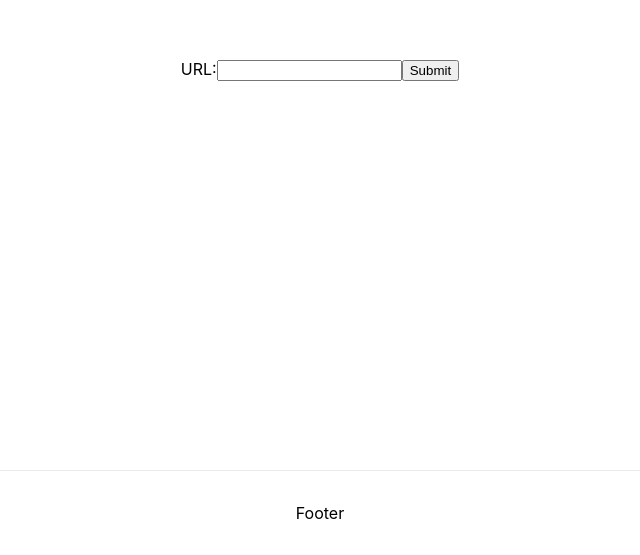
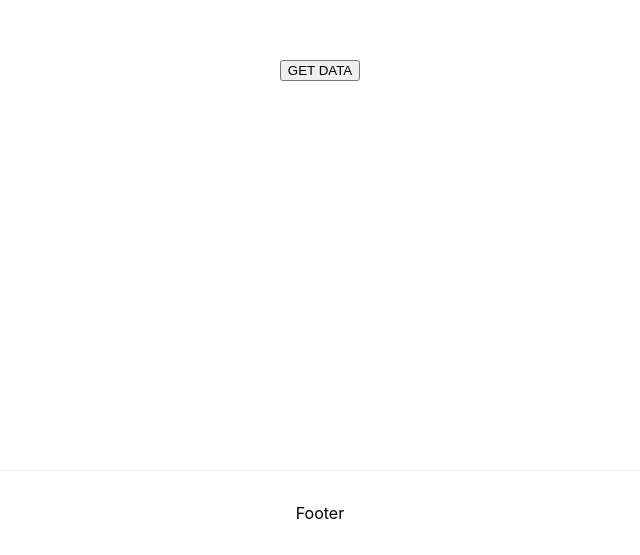
Before and after one commit to Armando-CastVil/seedingApp, a Next.js app: page / in a window 1280 px wide. Shown: the part 330-885 px from the top of the page, without its empty margins (320-960 px from the left). Built offline with nearby package versions, Linux system fonts and the light colour scheme.

Commit message:
removed bug

```diff
--- a/pages/components/BracketDisplay.tsx
+++ b/pages/components/BracketDisplay.tsx
@@ -1,10 +1,5 @@
 import React, { useState } from "react";
 import { Match,Participant } from "@g-loot/react-tournament-brackets/dist/src/types";
-import getBracketData from "../modules/getBracketData";
-import Competitor from "../modules/Competitor";
-import getRating from "../modules/getRating";
-import setRating from "../modules/setRating";
-import generateMatches from "../modules/generateMatches";
 import dynamic from "next/dynamic";
 
 
--- a/pages/components/BracketModule.tsx
+++ b/pages/components/BracketModule.tsx
@@ -3,7 +3,6 @@ import React, { useState } from 'react';
 import getBracketData from '../modules/getBracketData';
 import getAllSeedingInfo from '../modules/getAllSeedingInfo';
 import useWindowSize from '../Hooks/useWindow';
-import GetListFromURL from './GetListFromURL';
 
 
 export default function Bracket() {
@@ -11,9 +10,6 @@ export default function Bracket() {
     const [submitStatus,setSubmitStatus]=useState(false);
     const [matchList,setMatchList]=useState<any>();
 
-    const [width, height] = useWindowSize();
-    const finalWidth = Math.max(width - 50, 500);
-    const finalHeight = Math.max(height - 100, 500);
 
     const handleSubmit=  async (event: { preventDefault: () => void; })  => {
         event.preventDefault();
@@ -58,12 +54,12 @@ export default function Bracket() {
           matches={matchList}
           matchComponent={Match}
           svgWrapper={({ children, ...props }) => (
-              <SVGViewer width={finalWidth} height={finalHeight} {...props}>
+              <SVGViewer width={1000} height={1000} {...props}>
                 {children}
               </SVGViewer>
             )}
         />
-        :<><button onClick={e => { handleSubmit(e); } }> GET DATA</button><GetListFromURL /></>
+        :<button onClick={e => { handleSubmit(e) }}> GET DATA</button>
         }
     </div>
     )
--- a/pages/index.tsx
+++ b/pages/index.tsx
@@ -25,7 +25,7 @@ const Home: NextPage = () => {
       <main className={styles.main}>
 
 
-      <GetListFromURL/>
+      <BracketDisplay/>
 
 
 
--- a/pages/modules/getAllSeedingInfo.tsx
+++ b/pages/modules/getAllSeedingInfo.tsx
@@ -85,7 +85,7 @@ export default async function getAllSeedingInfo(data:any)
     playerList=setProjectedPath(matchList,playerList,bracketIDs)
     console.log(playerList)
     console.log(matchList)
-    return {matchList,playerList}
+    return matchList
 
 
 }
--- a/pages/modules/getBracketData.tsx
+++ b/pages/modules/getBracketData.tsx
@@ -7,7 +7,7 @@ export default async function getBracketData()
     var pageCounter=1
     //this will hold all the data from the query results, including those from beyond page 1
     var bracketData:any
-    var phaseGroup=1798060
+    var phaseGroup=1804692
     var thereIsData=true
 
 
```
